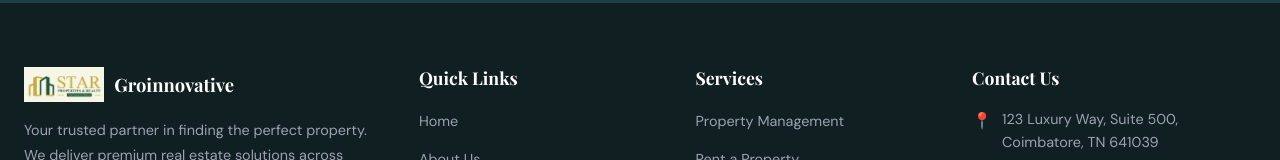
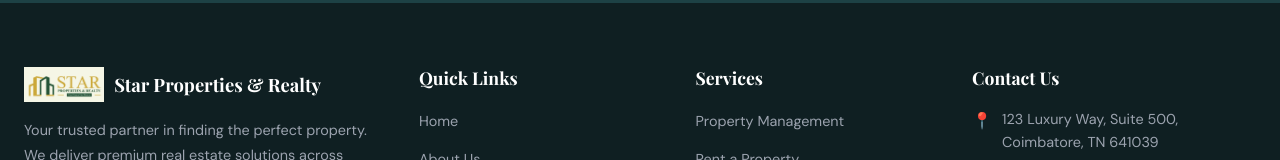
Before and after one commit to groinnovative-git/star_customerpannel, a React (Vite) app: page /contact in a window 1280 px wide. Shown: the part 1852-2012 px from the top of the page. Built offline with nearby package versions, Linux system fonts and the light colour scheme; the HTML template or start-up script is replaced by a standard one.

Commit message:
checkup2

```diff
--- a/src/components/Footer.jsx
+++ b/src/components/Footer.jsx
@@ -11,7 +11,7 @@ function Footer() {
           <div className="footer__col">
             <Link to="/" className="footer__logo">
               <img src={logo} alt="Star Properties & Realty" className="footer__logo-img" />
-              <span>Groinnovative</span>
+              <span>Star Properties & Realty</span>
             </Link>
             <p className="footer__tagline">
               Your trusted partner in finding the perfect property.
```
